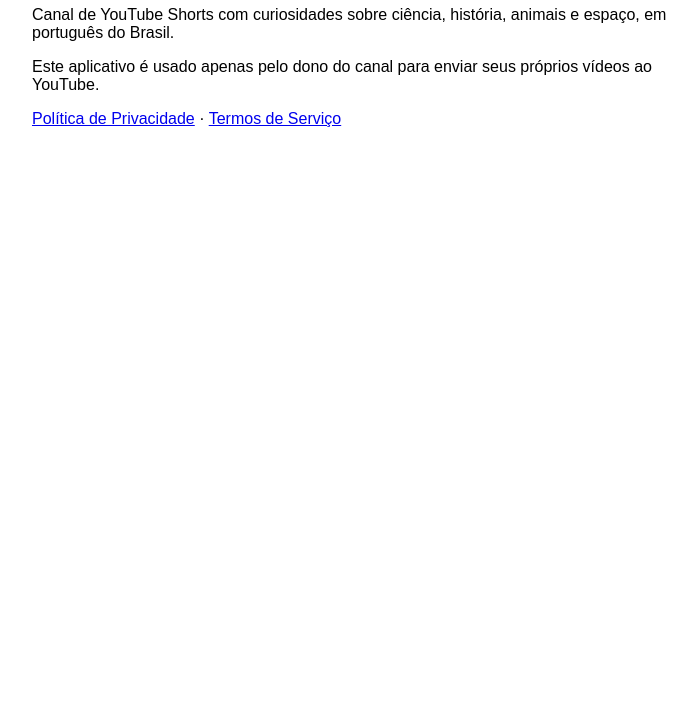
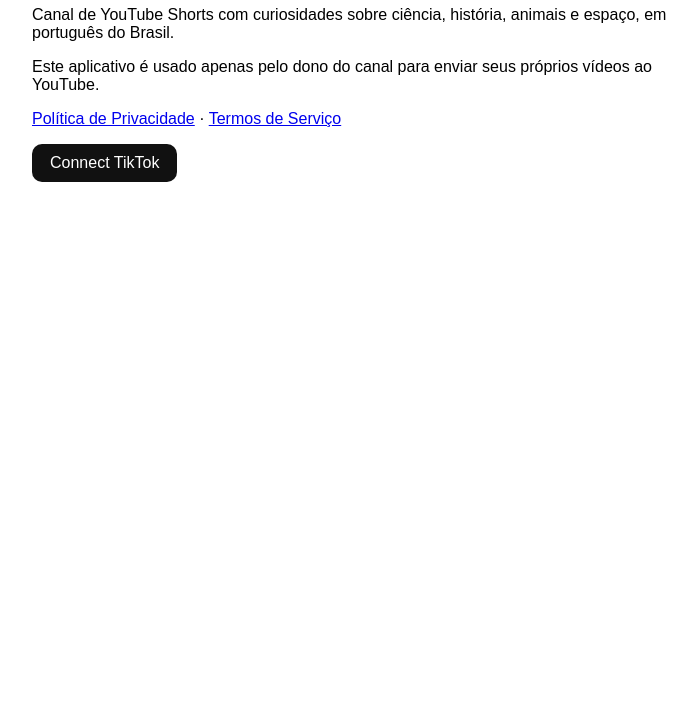
Before and after one commit to renantv1/canal-curiosidades-site, a plain HTML site: page index.html in a window 1280 px wide. Shown: the part 92-800 px from the top of the page, without its empty margins (288-985 px from the left). Drawn offline with Linux system fonts and the light colour scheme.

Commit message:
Botão Connect TikTok

```diff
--- a/index.html
+++ b/index.html
@@ -6,4 +6,5 @@
 <p>Canal de YouTube Shorts com curiosidades sobre ciência, história, animais e espaço, em português do Brasil.</p>
 <p>Este aplicativo é usado apenas pelo dono do canal para enviar seus próprios vídeos ao YouTube.</p>
 <p><a href="privacidade.html">Política de Privacidade</a> · <a href="termos.html">Termos de Serviço</a></p>
+<p><a href="https://www.tiktok.com/v2/auth/authorize/?client_key=sbawfavcdyapoozbq2&scope=user.info.basic%2Cvideo.publish&response_type=code&redirect_uri=https%3A%2F%2Frenantv1.github.io%2Fcanal-curiosidades-site%2Fcallback.html&state=conectar" style="display:inline-block;padding:10px 18px;border-radius:10px;background:#111;color:#fff;text-decoration:none">Connect TikTok</a></p>
 </body></html>
```
